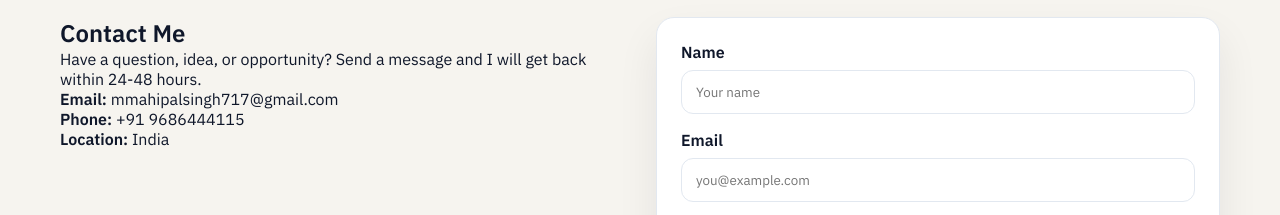
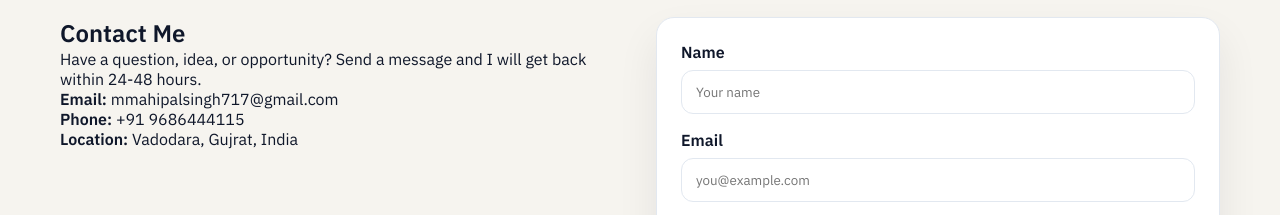
Before and after one commit to mpsinghmandawariya/myportfolio, a plain HTML site: page index.html in a window 1280 px wide. Shown: the part 3860-4075 px from the top of the page. Drawn offline with nearby package versions, Linux system fonts and the light colour scheme.

Commit message:
Update location details in contact section

```diff
--- a/index.html
+++ b/index.html
@@ -343,7 +343,7 @@
             <div class="contact-details">
               <p><strong>Email:</strong> mmahipalsingh717@gmail.com</p>
               <p><strong>Phone:</strong> +91 9686444115</p>
-              <p><strong>Location:</strong> India</p>
+              <p><strong>Location:</strong> Vadodara, Gujrat, India</p>
             </div>
           </div>
           <form id="contact-form" class="contact-form">
```
